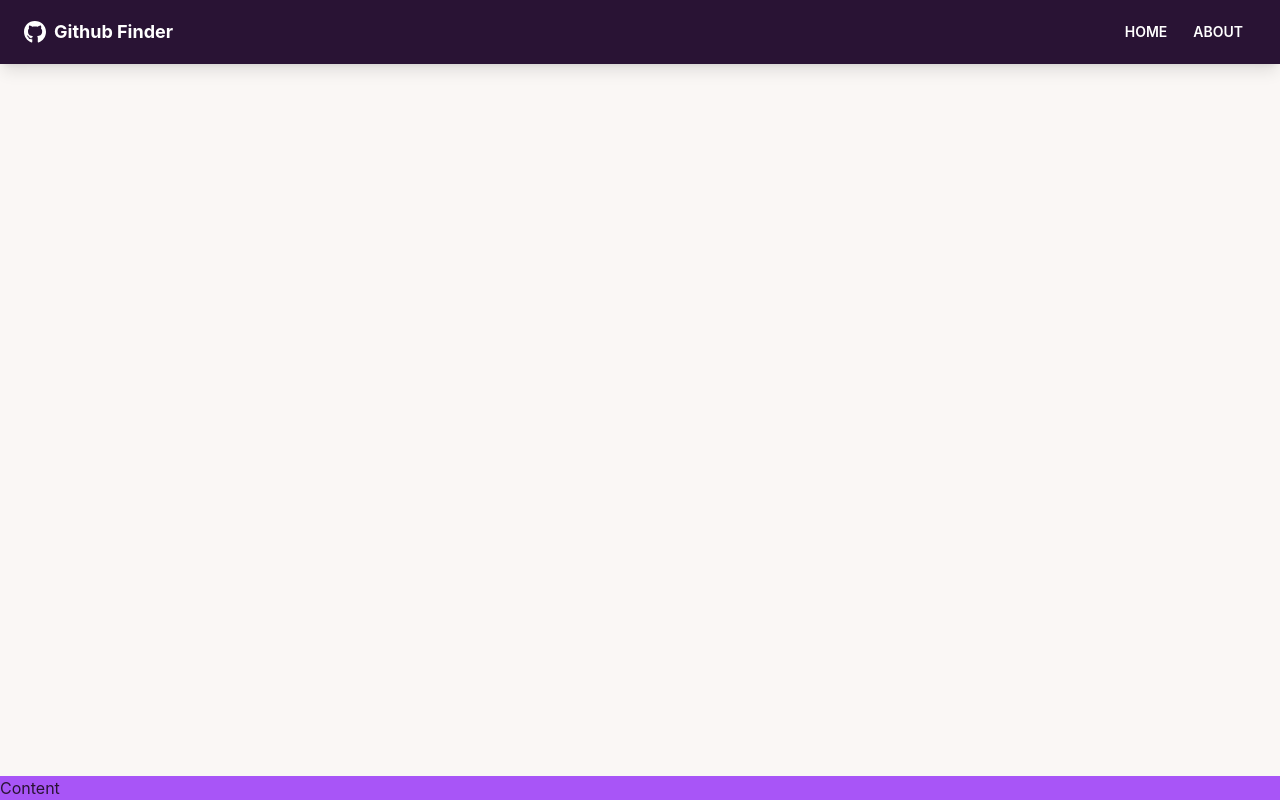
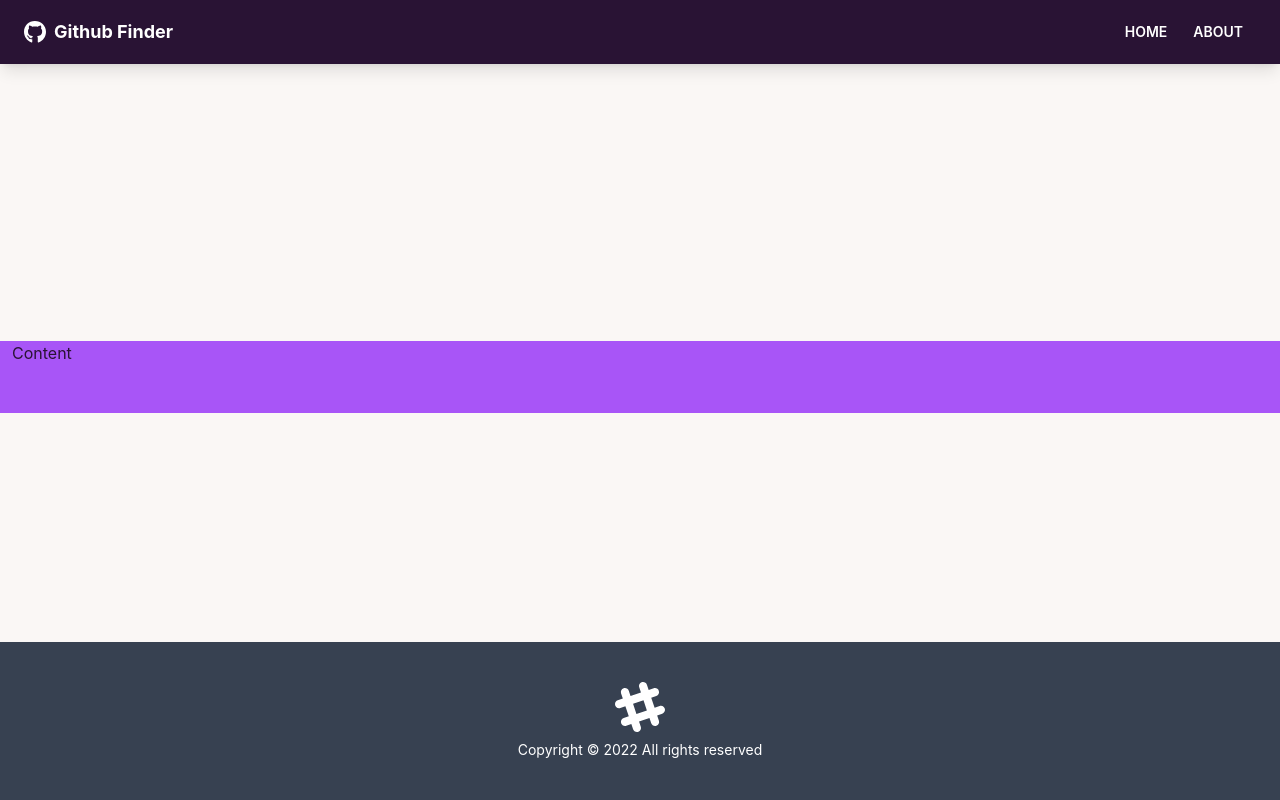
Before and after one commit to mabillama/github-finder, a React (Create React App) app: page / in a window 1280 px wide. Built offline with nearby package versions, Linux system fonts and the light colour scheme.

Commit message:
Footer created

```diff
--- a/src/App.js
+++ b/src/App.js
@@ -1,12 +1,16 @@
 import { BrowserRouter as Router, Route } from "react-router-dom";
-import Navbar from "./components/Navbar";
+import Navbar from "./components/layout/Navbar";
+import Footer from "./components/layout/Footer";
 
 function App() {
   return (
     <Router>
       <div className="flex flex-col justify-between h-screen">
         <Navbar />
-        <main className="bg-purple-500">Content</main>
+        <main className="bg-purple-500 container mx-auto px-3 pb-12">
+          Content
+        </main>
+        <Footer />
       </div>
     </Router>
   );
--- /dev/null
+++ b/src/components/layout/Footer.jsx
@@ -0,0 +1,23 @@
+function Footer() {
+  const footerYear = new Date().getFullYear();
+  return (
+    <footer className="footer p-10 bg-gray-700 text-primary-content footer-center">
+      <div>
+        <svg
+          width="50"
+          height="50"
+          viewBox="0 0 24 24"
+          xmlns="http://www.w3.org/2000/svg"
+          fillRule="evenodd"
+          clipRule="evenodd"
+          className="inline-block fill-current"
+        >
+          <path d="M22.672 15.226l-2.432.811.841 2.515c.33 1.019-.209 2.127-1.23 2.456-1.15.325-2.148-.321-2.463-1.226l-.84-2.518-5.013 1.677.84 2.517c.391 1.203-.434 2.542-1.831 2.542-.88 0-1.601-.564-1.86-1.314l-.842-2.516-2.431.809c-1.135.328-2.145-.317-2.463-1.229-.329-1.018.211-2.127 1.231-2.456l2.432-.809-1.621-4.823-2.432.808c-1.355.384-2.558-.59-2.558-1.839 0-.817.509-1.582 1.327-1.846l2.433-.809-.842-2.515c-.33-1.02.211-2.129 1.232-2.458 1.02-.329 2.13.209 2.461 1.229l.842 2.515 5.011-1.677-.839-2.517c-.403-1.238.484-2.553 1.843-2.553.819 0 1.585.509 1.85 1.326l.841 2.517 2.431-.81c1.02-.33 2.131.211 2.461 1.229.332 1.018-.21 2.126-1.23 2.456l-2.433.809 1.622 4.823 2.433-.809c1.242-.401 2.557.484 2.557 1.838 0 .819-.51 1.583-1.328 1.847m-8.992-6.428l-5.01 1.675 1.619 4.828 5.011-1.674-1.62-4.829z"></path>
+        </svg>
+        <p>Copyright &copy; {footerYear} All rights reserved</p>
+      </div>
+    </footer>
+  );
+}
+
+export default Footer;
```
Also changed, not shown: src/components/layout/Navbar.jsx (renamed from src/components/Navbar.jsx).
